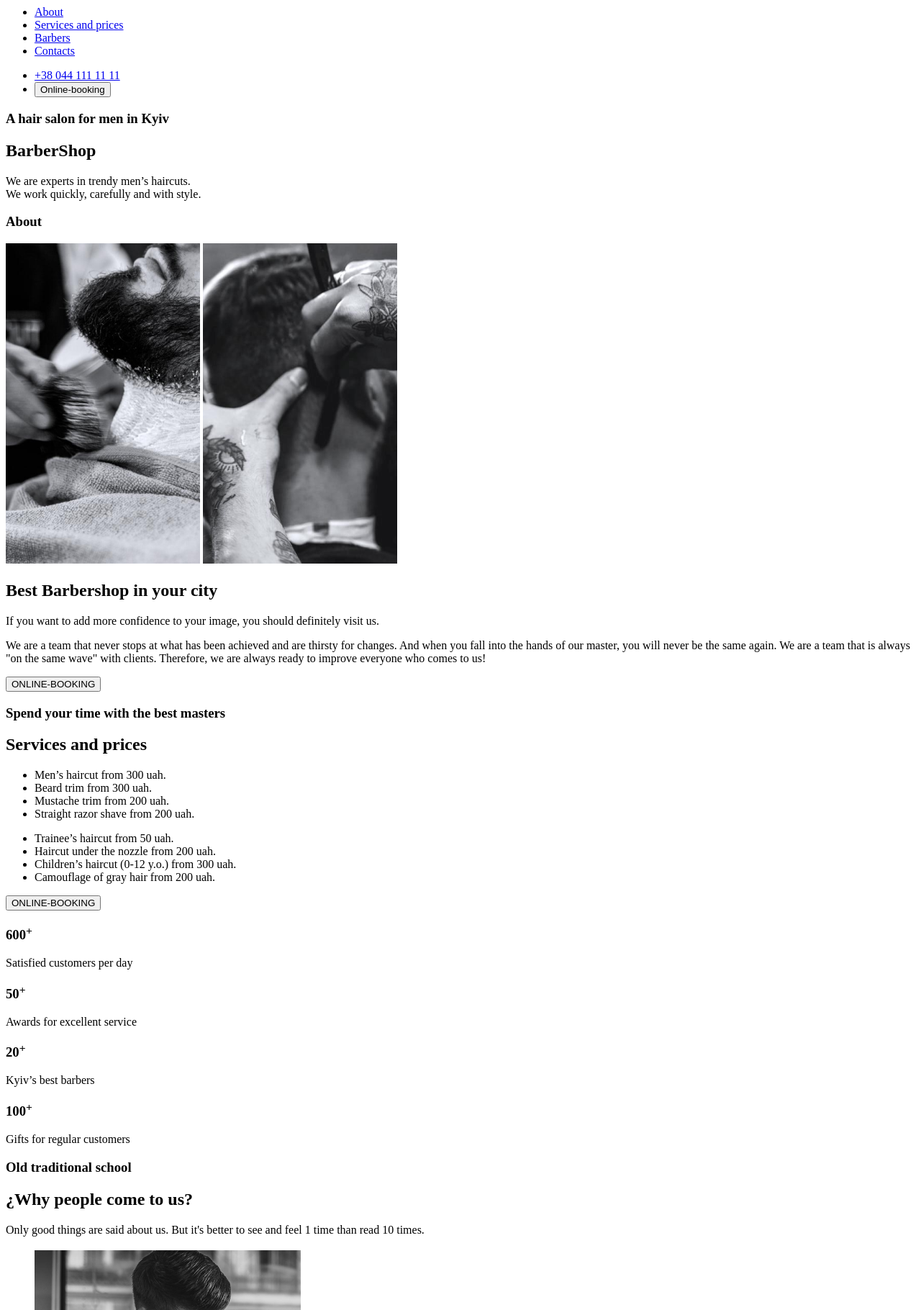
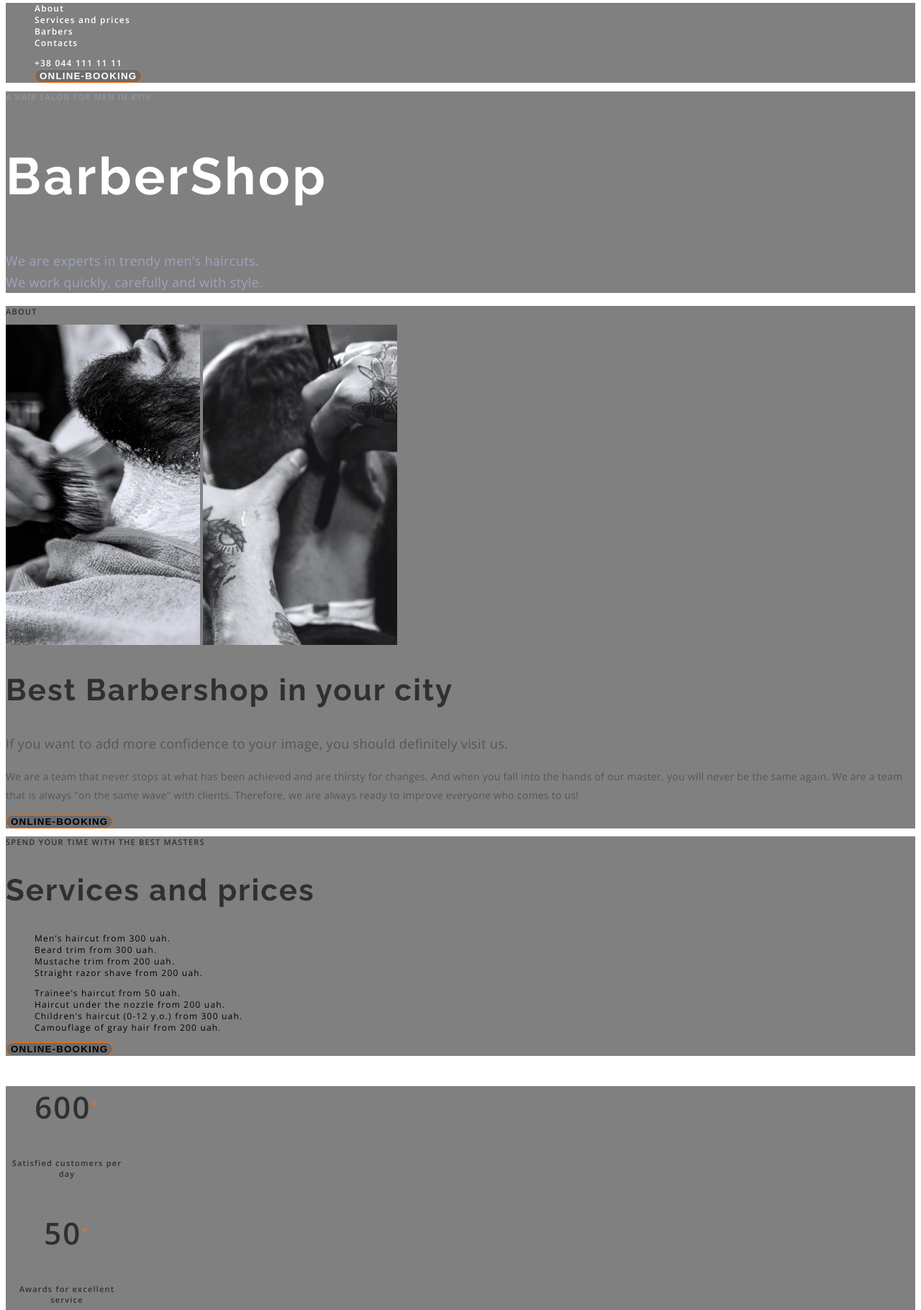
Before and after one commit to S1lvyu/BarberShop, a plain HTML site: page index.html in a window 1280 px wide. Shown: the part 76-1896 px from the top of the page at 72% size. Drawn offline with nearby package versions, Linux system fonts and the light colour scheme.

Commit message:
css-lectia 3&4

```diff
--- /dev/null
+++ b/css/styles.css
@@ -0,0 +1,143 @@
+:root {
+  --background-section: gray;
+}
+html {
+  font-family: "Open Sans";
+  font-style: normal;
+  font-weight: 400;
+  font-size: 12px;
+  line-height: 16px;
+  letter-spacing: 0.1em;
+}
+
+.unstyled-list {
+  list-style: none;
+}
+
+.link {
+  color: #ffffff;
+  text-decoration: none;
+}
+
+.navigation-list,
+.right-navigation-list,
+.online-booking-button {
+  font-weight: 600;
+}
+
+.header-navigation,
+.hero-section,
+.page-section {
+  background-color: var(--background-section);
+}
+
+.online-booking-button {
+  box-sizing: border-box;
+  border: 1px solid #ff6c00;
+  border-radius: 25px;
+  text-transform: uppercase;
+  letter-spacing: 0.09em;
+  background: rgba(25, 28, 38, 0.2);
+}
+
+.hero-sub-title-section {
+  font-weight: 600;
+  font-size: 11px;
+  line-height: 15px;
+  text-transform: uppercase;
+  color: rgba(157, 164, 189, 0.6);
+}
+.hero-title-section {
+  font-family: "Raleway";
+  font-weight: 700;
+  font-size: 72px;
+  line-height: 85px;
+  letter-spacing: 0.05em;
+  color: #ffffff;
+}
+.hero-text-section {
+  font-size: 18px;
+  line-height: 30px;
+  letter-spacing: 0.02em;
+  color: #9da4bd;
+}
+
+.sub-title-section {
+  font-weight: 600;
+  font-size: 11px;
+  line-height: 15px;
+  text-transform: uppercase;
+  color: #303030;
+}
+
+.title-section {
+  font-family: "Raleway";
+  font-weight: 700;
+  font-size: 42px;
+  line-height: 49px;
+  letter-spacing: 0.05em;
+  color: #303030;
+}
+.text-section-first-text {
+  font-size: 18px;
+  line-height: 30px;
+  letter-spacing: 0.02em;
+  color: #555555;
+}
+
+.text-section {
+  font-size: 14px;
+  line-height: 26px;
+  letter-spacing: 0.02em;
+  color: #555555;
+}
+
+.card {
+  width: 170px;
+  height: 133px;
+}
+
+.card-title {
+  font-weight: 700;
+  font-size: 42px;
+  line-height: 57px;
+  text-align: center;
+  letter-spacing: 0.05em;
+  color: #303030;
+}
+.card-description {
+  font-weight: 600;
+  font-size: 11px;
+  line-height: 15px;
+  text-align: center;
+  color: #303030;
+}
+
+.sup {
+  font-weight: 600;
+  font-size: 16px;
+  line-height: 22px;
+  text-align: center;
+  color: #ff6c00;
+}
+
+.our-barbers .image {
+  width: 370px;
+  height: 346px;
+}
+
+.our-barbers .title {
+  font-size: 18px;
+  line-height: 25px;
+  text-align: center;
+  letter-spacing: 0.02em;
+  color: #303030;
+}
+
+.our-barbers .ocupation {
+  font-size: 14px;
+  line-height: 19px;
+  text-align: center;
+  letter-spacing: 0.02em;
+  color: #ff6c00;
+}
--- a/index.html
+++ b/index.html
@@ -3,128 +3,145 @@
   <head>
     <meta charset="UTF-8" />
     <title>Barber Shop</title>
+    <link rel="preconnect" href="https://fonts.googleapis.com" />
+    <link rel="preconnect" href="https://fonts.gstatic.com" crossorigin />
+    <link
+      href="https://fonts.googleapis.com/css2?family=Open+Sans:wght@400;600&family=Raleway:wght@700&display=swap"
+      rel="stylesheet"
+    />
+    <link rel="stylesheet" href="css/styles.css" />
   </head>
   <body>
-    <header>
+    <header class="page-header">
       <img src="images/Logo.png" alt="Logo BarberShop App" />
-      <nav>
-        <ul>
-          <li><a href="about.html">About</a></li>
-          <li><a href="services.html">Services and prices</a></li>
-          <li><a href="barbers.html">Barbers</a></li>
-          <li><a href="contact.html">Contacts</a></li>
+      <nav class="header-navigation">
+        <ul class="navigation-list unstyled-list">
+          <li><a class="link" href="about.html">About</a></li>
+          <li><a class="link" href="services.html">Services and prices</a></li>
+          <li><a class="link" href="barbers.html">Barbers</a></li>
+          <li><a class="link" href="contact.html">Contacts</a></li>
         </ul>
-        <ul>
+        <ul class="right-navigation-list unstyled-list">
           <li>
-            <a href="tel:+380441111111">+38 044 111 11 11</a>
+            <a class="link" href="tel:+380441111111">+38 044 111 11 11</a>
           </li>
           <li>
-            <button>Online-booking</button>
+            <button class="online-booking-button link">Online-booking</button>
           </li>
         </ul>
       </nav>
     </header>
     <main>
-      <section>
-        <h3>A hair salon for men in Kyiv</h3>
-        <h1>BarberShop</h1>
-        <p>
+      <section class="hero-section">
+        <h3 class="hero-sub-title-section">A hair salon for men in Kyiv</h3>
+        <h1 class="hero-title-section">BarberShop</h1>
+        <p class="hero-text-section">
           We are experts in trendy men’s haircuts.<br />
           We work quickly, carefully and with style.
         </p>
       </section>
-      <section>
-        <h3>About</h3>
+      <section class="page-section">
+        <h3 class="sub-title-section">About</h3>
         <div>
-          <img src="/images/HairCut1.png" alt="Haircut in action" />
-          <img src="/images/HairCut2.png" alt="Haircut in action" />
+          <img
+            width="270"
+            height="445"
+            src="/images/HairCut1.png"
+            alt="Haircut in action"
+          />
+          <img
+            width="270"
+            height="445"
+            src="/images/HairCut2.png"
+            alt="Haircut in action"
+          />
         </div>
         <div>
-          <h2>Best Barbershop in your city</h2>
-          <p>
+          <h2 class="title-section">Best Barbershop in your city</h2>
+          <p class="text-section-first-text">
             If you want to add more confidence to your image, you should
             definitely visit us.
           </p>
-          <p>
+          <p class="text-section">
             We are a team that never stops at what has been achieved and are
             thirsty for changes. And when you fall into the hands of our master,
             you will never be the same again. We are a team that is always "on
             the same wave" with clients. Therefore, we are always ready to
             improve everyone who comes to us!
           </p>
-          <button>ONLINE-BOOKING</button>
+          <button class="online-booking-button">ONLINE-BOOKING</button>
         </div>
       </section>
-      <section>
-        <h3>Spend your time with the best masters</h3>
-        <h2>Services and prices</h2>
-        <ul>
+      <section class="page-section">
+        <h3 class="sub-title-section">Spend your time with the best masters</h3>
+        <h2 class="title-section">Services and prices</h2>
+        <ul class="unstyled-list">
           <li>Men’s haircut <span>from 300 uah.</span></li>
           <li>Beard trim <span>from 300 uah.</span></li>
           <li>Mustache trim <span>from 200 uah.</span></li>
           <li>Straight razor shave <span>from 200 uah.</span></li>
         </ul>
-        <ul>
+        <ul class="unstyled-list">
           <li>Trainee’s haircut <span>from 50 uah.</span></li>
           <li>Haircut under the nozzle <span>from 200 uah.</span></li>
           <li>Children’s haircut (0-12 y.o.) <span>from 300 uah.</span></li>
           <li>Camouflage of gray hair <span>from 200 uah.</span></li>
         </ul>
-        <button>ONLINE-BOOKING</button>
+        <button class="online-booking-button">ONLINE-BOOKING</button>
       </section>
-      <section>
-        <div>
-          <div>
-            <h3>600<sup>+</sup></h3>
-            <p>Satisfied customers per day</p>
+      <section class="page-section">
+        <div class="cards-left-side">
+          <div class="card">
+            <h3 class="card-title">600<sup class="sup">+</sup></h3>
+            <p class="card-description">Satisfied customers per day</p>
           </div>
-          <div>
-            <h3>50<sup>+</sup></h3>
-            <p>Awards for excellent service</p>
+          <div class="card">
+            <h3 class="card-title">50<sup class="sup">+</sup></h3>
+            <p class="card-description">Awards for excellent service</p>
           </div>
-          <div>
-            <h3>20<sup>+</sup></h3>
-            <p>Kyiv’s best barbers</p>
+          <div class="card">
+            <h3 class="card-title">20<sup class="sup">+</sup></h3>
+            <p class="card-description">Kyiv’s best barbers</p>
           </div>
-          <div>
-            <h3>100<sup>+</sup></h3>
-            <p>Gifts for regular customers</p>
+          <div class="card">
+            <h3 class="card-title">100<sup class="sup"+</sup></h3>
+            <p class="card-description">Gifts for regular customers</p>
           </div>
         </div>
         <div>
-          <h3>Old traditional school</h3>
-          <h2>¿Why people come to us?</h2>
-          <p>
+          <h3 class="sub-title-section">Old traditional school</h3>
+          <h2 class="title-section">¿Why people come to us?</h2>
+          <p class="text-section">
             Only good things are said about us. But it's better to see and feel
             1 time than read 10 times.
           </p>
         </div>
       </section>
-      <section>
-        <h3></h3>
-        <h2></h2>
-        <ul>
+      <section class="page-section">
+        <h3 class="sub-title-section">For true enjoyers of the atmosphere</h3>
+        <h2 class="title-section">Our barbers</h2>
+        <ul class="unstyled-list our-barbers">
           <li>
-            <img src="images/img1.png" alt="John Smith" />
-            <h3>John Smith</h3>
-            <p>Extreme Barber</p>
+            <img class="image" src="images/img1.png" alt="John Smith" />
+            <h3 class="title">John Smith</h3>
+            <p class="ocupation">Extreme Barber</p>
           </li>
           <li>
-            <img src="images/img2.png" alt="Michele Doe" />
-            <h3>Michele Doe</h3>
-            <p>Extreme Barber</p>
+            <img class="image"  src="images/img2.png" alt="Michele Doe" />
+            <h3 class="title">Michele Doe</h3>
+            <p class="ocupation">Extreme Barber</p>
           </li>
           <li>
-            <img src="images/img3.png" alt="Alan Black" />
-            <h3>Alan Black</h3>
-            <p>Extreme Barber</p>
+            <img class="image"  src="images/img3.png" alt="Alan Black" />
+            <h3 class="title">Alan Black</h3>
+            <p class="ocupation">Extreme Barber</p>
           </li>
         </ul>
       </section>
-      <section>
+      <section class="page-section">
         <h3>In Latin, "barba" means "beard"</h3>
         <h2 hidden>Haircut Action</h2>
-        <ul>
+        <ul class="unstyled-list">
           <li>
             <img src="/images/HairCutAction (1).png" alt="hairCutAction" />
           </li>
@@ -139,7 +156,7 @@
           </li>
         </ul>
       </section>
-      <section>
+      <section class="page-section">
         <div>
           <h3>Online-booking</h3>
           <input placeholder="Name*" />
@@ -150,7 +167,7 @@
         <div>
           <h3>Contacts</h3>
           <address>
-            <ul>
+            <ul class="unstyled-list">
               <li>
                 <a href="">
                   st. Vasilkovaya, 7A <br />
@@ -170,7 +187,7 @@
     </main>
     <footer>
       <p>&copy; Copyright 2020</p>
-      <ul>
+      <ul class="unstyled-list">
         <li><a href="#">Instagram</a></li>
         <li><a href="#">Youtube</a></li>
       </ul>
```
